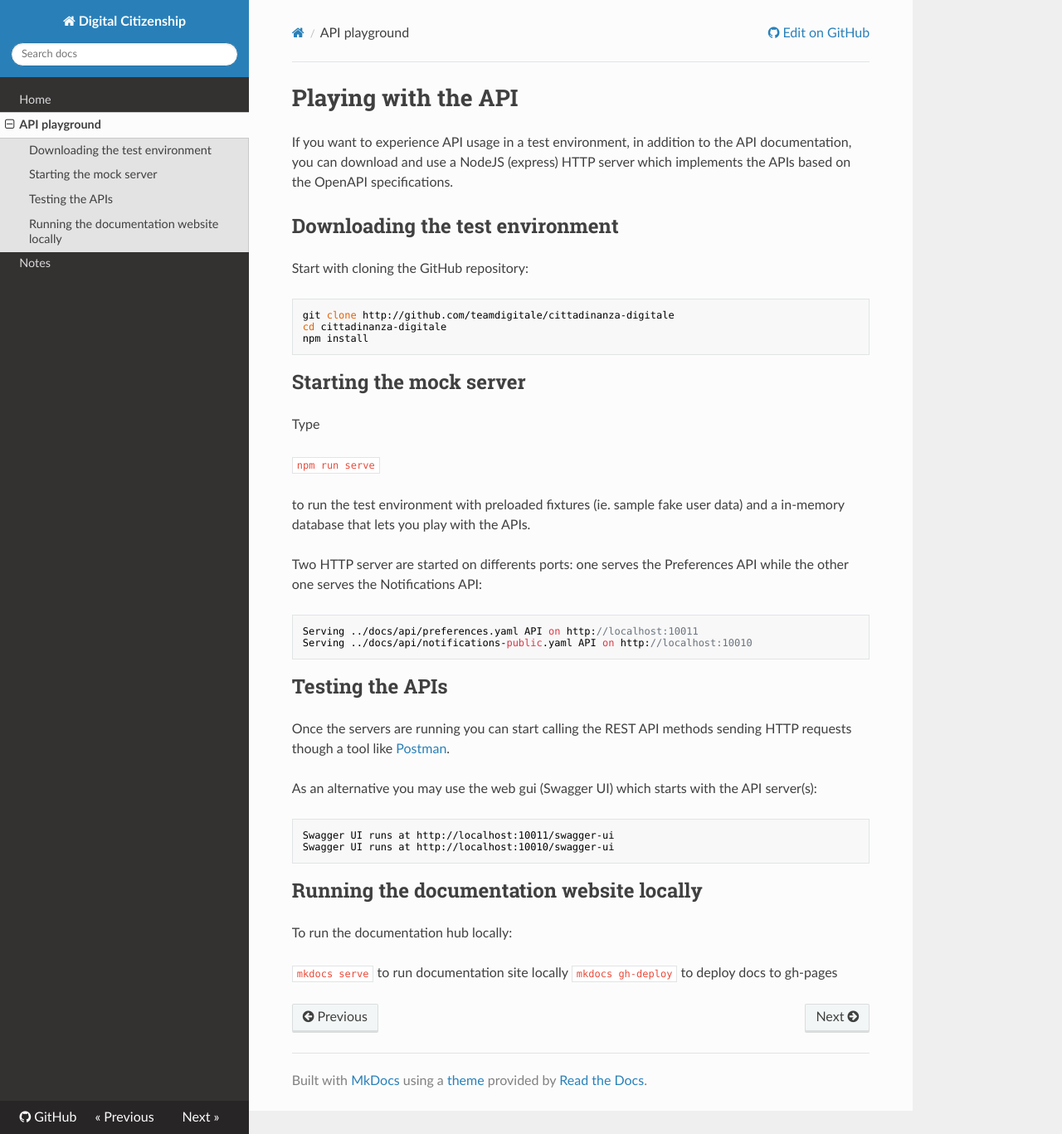
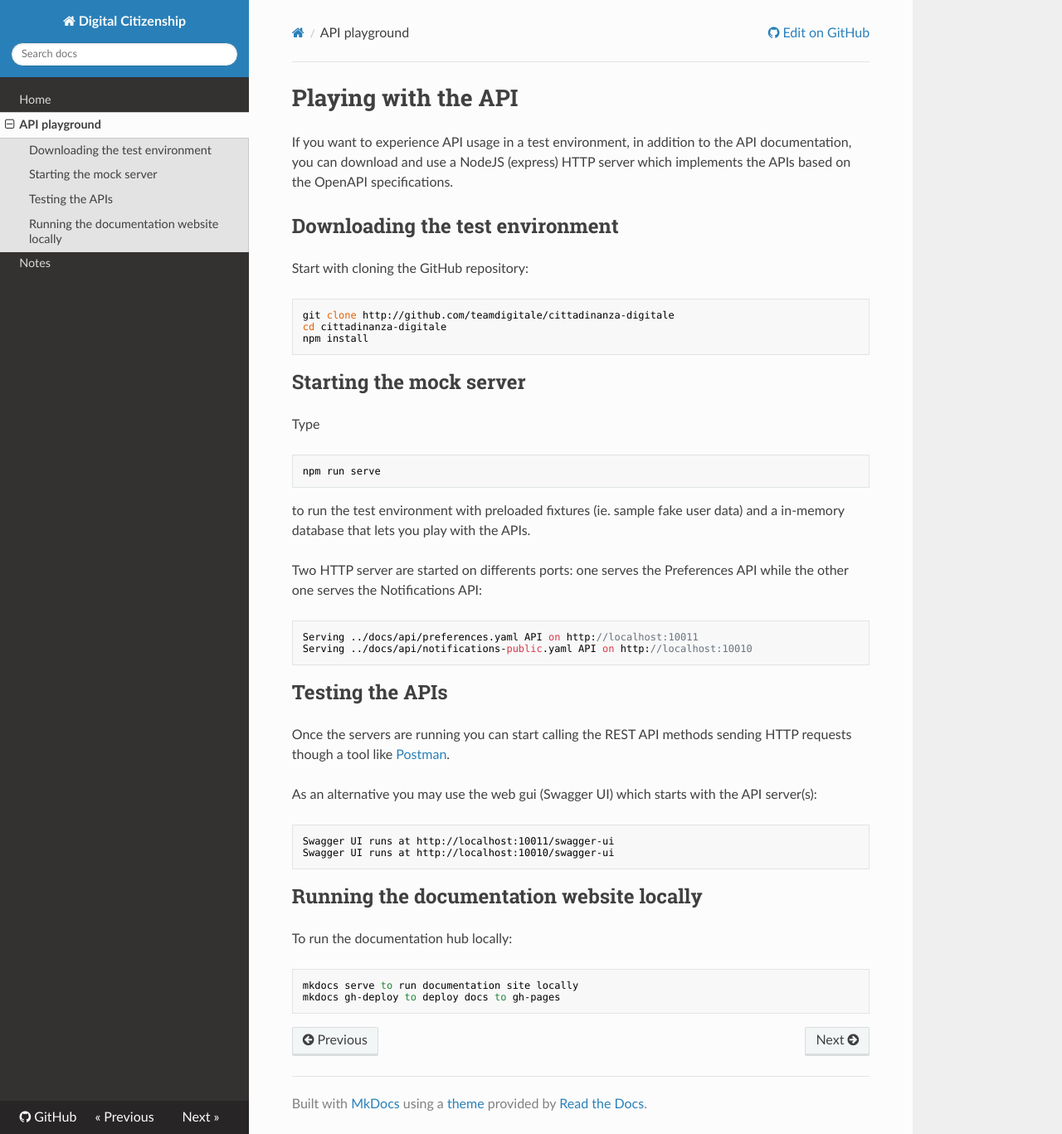
Before and after one commit to pagopa-archive/io, an MkDocs documentation site: the page built from docs/server.md, in a window 1280 px wide and 1367 px high. Shown: the whole window at 83% size. Built offline with MkDocs 1.6.1, drawn with Linux system fonts in a browser that asks for light colours; nearby versions of some CDN libraries; old or Windows-style settings are respelled for this version of MkDocs.

Commit message:
fixed docs

````diff
--- a/docs/server.md
+++ b/docs/server.md
@@ -18,7 +18,9 @@ npm install
 
 Type
 
-`npm run serve`
+```
+npm run serve
+```
 
 to run the test environment with preloaded fixtures (ie. sample fake user data)
 and a in-memory database that lets you play with the APIs.
@@ -48,5 +50,7 @@ Swagger UI runs at http://localhost:10010/swagger-ui
 
 To run the documentation hub locally:
 
-`mkdocs serve` to run documentation site locally
-`mkdocs gh-deploy` to deploy docs to gh-pages
+```
+mkdocs serve to run documentation site locally
+mkdocs gh-deploy to deploy docs to gh-pages
+```
````
